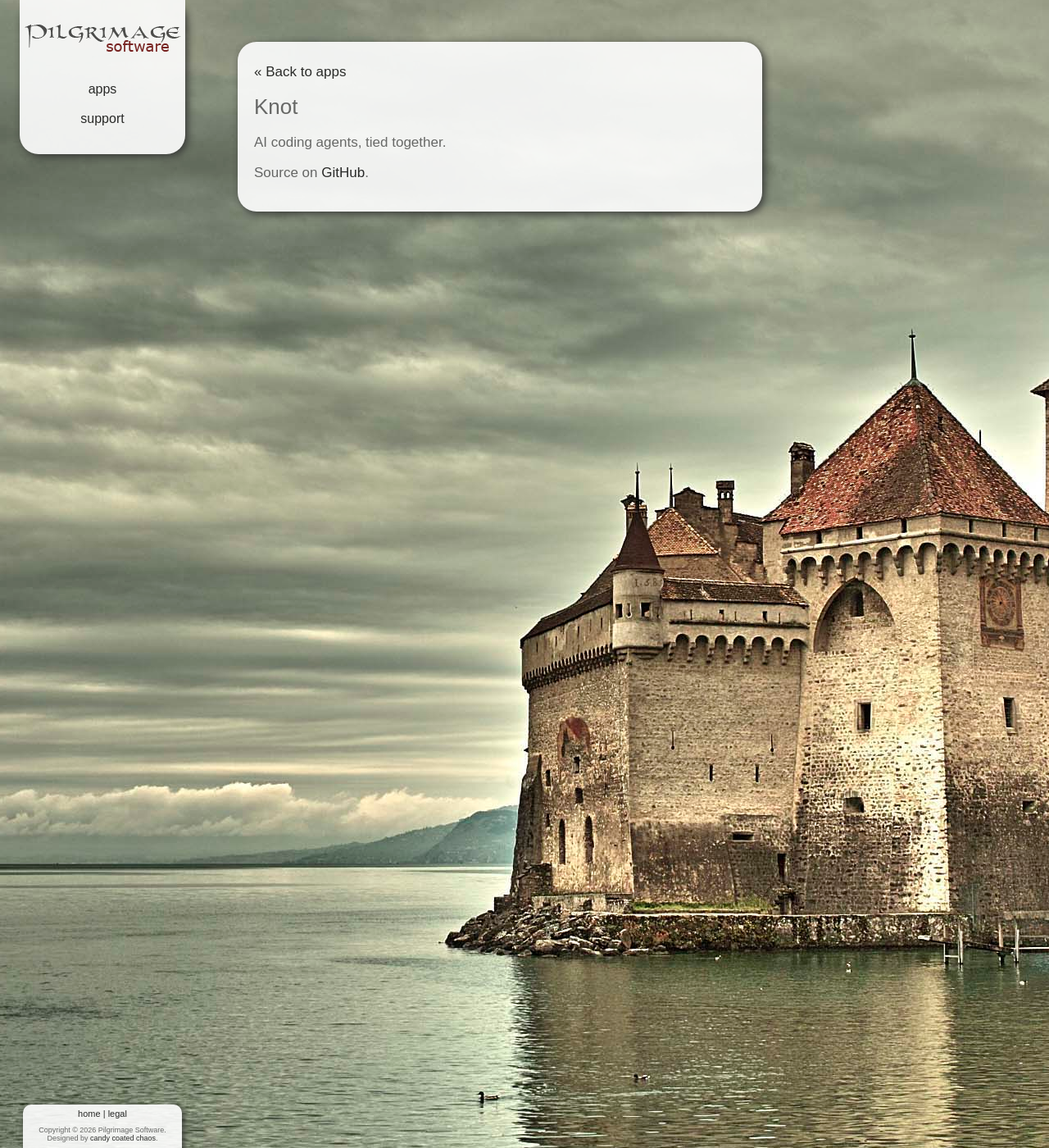
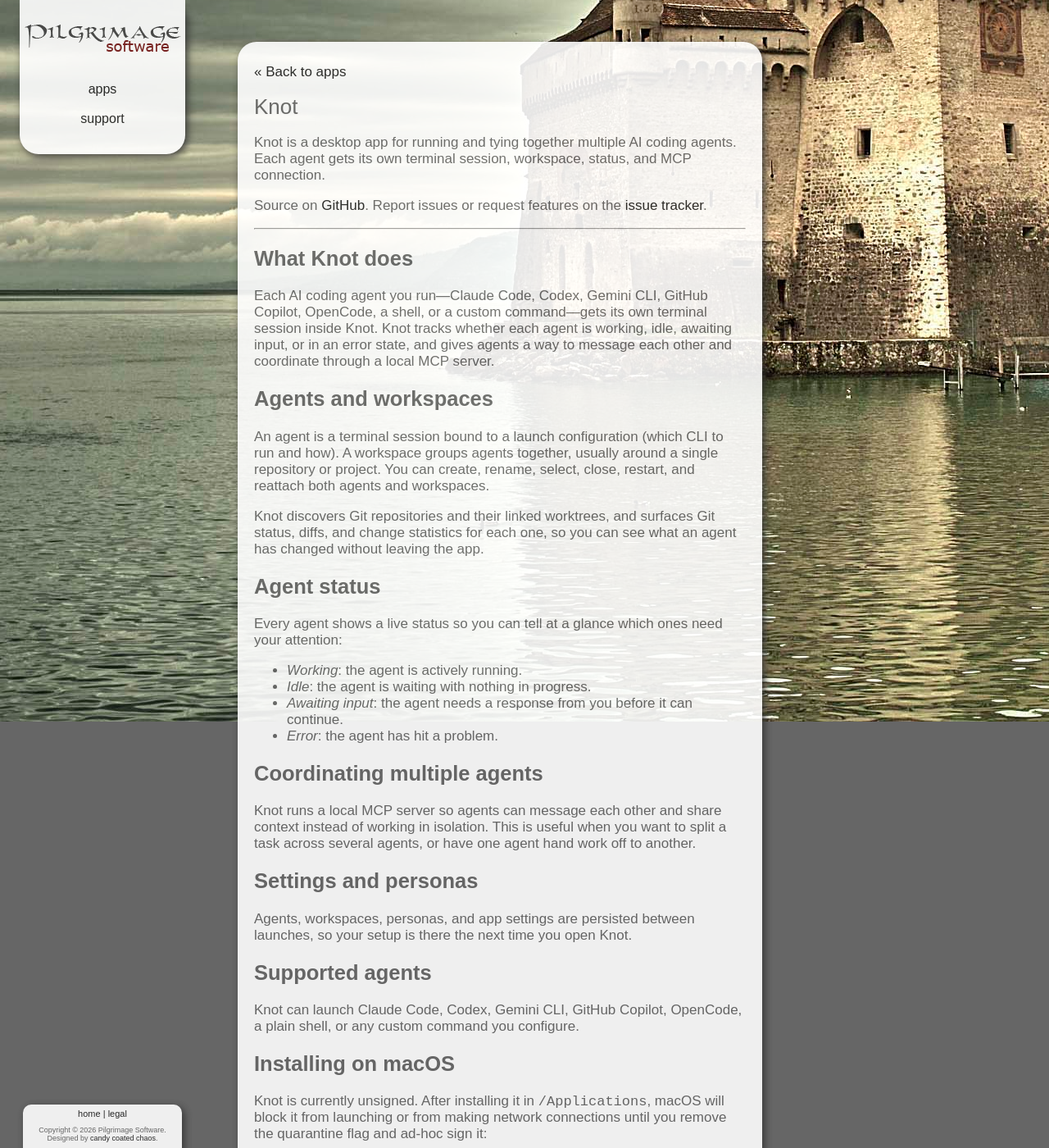
Before and after one commit to pilgrimagesoftware/site, a Jekyll site: the page built from public/apps/knot/index.html, in a window 1280 px wide and 1400 px high. Shown: the whole window at 82% size. Built offline with Jekyll 4.4.1, drawn with Linux system fonts in a browser that asks for light colours; nearby versions of some CDN libraries; some web fonts are replaced; some of the changed text lies outside the part shown.

Commit message:
docs(knot): add user help content to app page
Fixes pilgrimagesoftware/Knot#541

```diff
--- a/public/apps/knot/index.html
+++ b/public/apps/knot/index.html
@@ -4,6 +4,42 @@
 <p><a href="{{ site.baseurl }}/apps/">&laquo; Back to apps</a></p>
 <h1>Knot</h1>
 
-<p>AI coding agents, tied together.</p>
+<p>Knot is a desktop app for running and tying together multiple AI coding agents. Each agent gets its own terminal session, workspace, status, and MCP connection.</p>
 
-<p>Source on <a href="https://github.com/pilgrimagesoftware/Knot">GitHub</a>.</p>
+<p>Source on <a href="https://github.com/pilgrimagesoftware/Knot">GitHub</a>. Report issues or request features on the <a href="https://github.com/pilgrimagesoftware/Knot/issues">issue tracker</a>.</p>
+
+<hr/>
+
+<h2>What Knot does</h2>
+<p>Each AI coding agent you run&mdash;Claude Code, Codex, Gemini CLI, GitHub Copilot, OpenCode, a shell, or a custom command&mdash;gets its own terminal session inside Knot. Knot tracks whether each agent is working, idle, awaiting input, or in an error state, and gives agents a way to message each other and coordinate through a local MCP server.</p>
+
+<h2>Agents and workspaces</h2>
+<p>An agent is a terminal session bound to a launch configuration (which CLI to run and how). A workspace groups agents together, usually around a single repository or project. You can create, rename, select, close, restart, and reattach both agents and workspaces.</p>
+<p>Knot discovers Git repositories and their linked worktrees, and surfaces Git status, diffs, and change statistics for each one, so you can see what an agent has changed without leaving the app.</p>
+
+<h2>Agent status</h2>
+<p>Every agent shows a live status so you can tell at a glance which ones need your attention:</p>
+<ul>
+<li><i>Working</i>: the agent is actively running.</li>
+<li><i>Idle</i>: the agent is waiting with nothing in progress.</li>
+<li><i>Awaiting input</i>: the agent needs a response from you before it can continue.</li>
+<li><i>Error</i>: the agent has hit a problem.</li>
+</ul>
+
+<h2>Coordinating multiple agents</h2>
+<p>Knot runs a local MCP server so agents can message each other and share context instead of working in isolation. This is useful when you want to split a task across several agents, or have one agent hand work off to another.</p>
+
+<h2>Settings and personas</h2>
+<p>Agents, workspaces, personas, and app settings are persisted between launches, so your setup is there the next time you open Knot.</p>
+
+<h2>Supported agents</h2>
+<p>Knot can launch Claude Code, Codex, Gemini CLI, GitHub Copilot, OpenCode, a plain shell, or any custom command you configure.</p>
+
+<h2>Installing on macOS</h2>
+<p>Knot is currently unsigned. After installing it in <code>/Applications</code>, macOS will block it from launching or from making network connections until you remove the quarantine flag and ad-hoc sign it:</p>
+<pre>xattr -d com.apple.quarantine "/Applications/Knot.app"
+codesign --force --deep --sign - "/Applications/Knot.app"</pre>
+
+<hr/>
+
+<p>Something not covered here? <a href="/contact/">Let us know</a>, or open an issue on <a href="https://github.com/pilgrimagesoftware/Knot/issues">GitHub</a>.</p>
```
